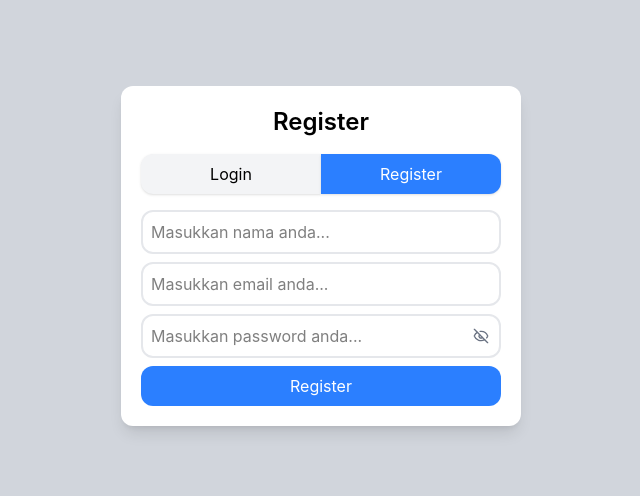
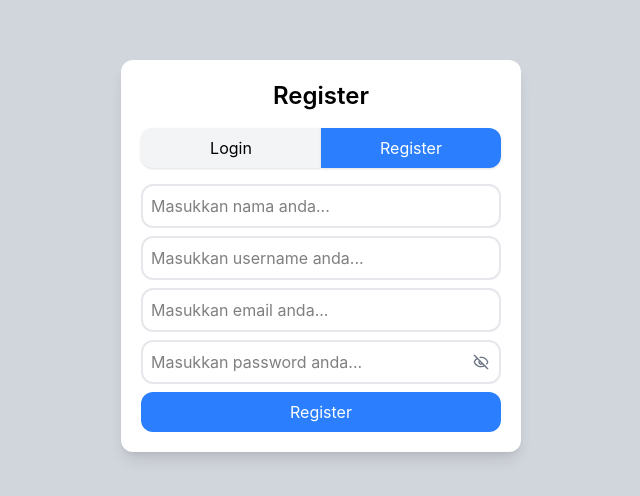
Before and after one commit to RAMDHAN-MQ/react-chat-app, a React (Vite) app in the folder frontend/: page /register in a window 1280 px wide. Shown: the part 144-640 px from the top of the page, without its empty margins (319-959 px from the left). Built offline with nearby package versions, Linux system fonts and the light colour scheme.

Commit message:
fix: rubah email ke username

```diff
--- a/frontend/src/pages/Auth/LoginPage.jsx
+++ b/frontend/src/pages/Auth/LoginPage.jsx
@@ -7,25 +7,25 @@ import { useNavigate, useOutletContext } from "react-router-dom";
 
 export default function LoginPage() {
   const [value, setValue] = useState({
-    email: "",
+    username: "",
     password: "",
   });
   const { setUser } = useOutletContext();
-  const navigate = useNavigate()
+  const navigate = useNavigate();
 
   async function handelLogin(event) {
     event.preventDefault();
 
     try {
       const response = await api.post("/auth/login", {
-        email: value.email,
+        username: value.username,
         password: value.password,
       });
 
       localStorage.setItem("token", response.data.token);
       setUser(response.data);
-      toast.success('Berhasil Login')
-      navigate('/chat')
+      toast.success("Berhasil Login");
+      navigate("/chat");
     } catch (error) {
       const pesan = error.response.data.message;
       toast.error(pesan);
@@ -36,14 +36,14 @@ export default function LoginPage() {
     <div className="bg-gray-300 h-screen flex justify-center items-center">
       <CardAuth type={"Login"} onSubmit={handelLogin}>
         <InputAuth
-          type={"email"}
-          placeholder={"Masukkan email anda..."}
-          value={value.email}
+          type={"text"}
+          placeholder={"Masukkan username anda..."}
+          value={value.username}
           required={true}
           onChange={(e) =>
             setValue({
               ...value,
-              email: e.target.value,
+              username: e.target.value,
             })
           }
         />
--- a/frontend/src/pages/Auth/RegisterPage.jsx
+++ b/frontend/src/pages/Auth/RegisterPage.jsx
@@ -8,6 +8,7 @@ import { useNavigate } from "react-router-dom";
 export default function RegisterPage() {
   const [value, setValue] = useState({
     nama: "",
+    username: "",
     email: "",
     password: "",
   });
@@ -19,6 +20,7 @@ export default function RegisterPage() {
     try {
       const response = await api.post("/auth/register", {
         nama: value.nama,
+        username: value.username,
         email: value.email,
         password: value.password,
       });
@@ -40,6 +42,18 @@ export default function RegisterPage() {
             setValue({
               ...value,
               nama: e.target.value,
+            })
+          }
+        />
+        <InputAuth
+          type={"text"}
+          placeholder={"Masukkan username anda..."}
+          value={value.username}
+          required={true}
+          onChange={(e) =>
+            setValue({
+              ...value,
+              username: e.target.value,
             })
           }
         />
```
Also changed, not shown: 2 other files (tests, documents, lock files or other folders).
